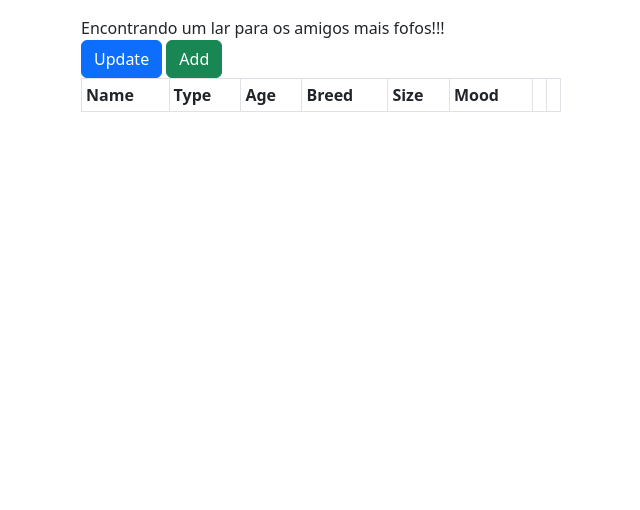
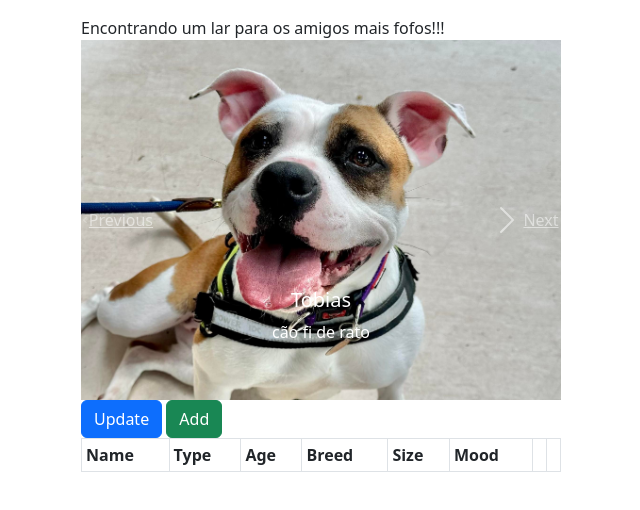
Before and after one commit to rjanuzi/Adopet, a website: page public/index.html in a window 1280 px wide. Shown: the part 110-620 px from the top of the page, without its empty margins (319-959 px from the left). Drawn offline with nearby package versions, Linux system fonts and the light colour scheme; no server answers.

Commit message:
image test

```diff
--- a/public/index.html
+++ b/public/index.html
@@ -20,8 +20,46 @@
       <h1 class="text-center display-2 mb-4">AdoPet</h1>
     </header>
 
+
+
     <main class="w-75 mx-auto">
       <div>Encontrando um lar para os amigos mais fofos!!!</div>
+
+      <div id="carouselExampleIndicators" class="carousel slide" data-ride="carousel">
+
+        <div class="carousel-inner">
+          <div class="carousel-item active">
+            <img class="d-block w-100" src="/images/dog.jpg" alt="First slide">
+            <div class="carousel-caption d-none d-md-block">
+              <h5>Tobias</h5>
+              <p>cão fi de rato</p>
+            </div>
+          </div>
+          <div class="carousel-item">
+            <img class="d-block w-100" src="http://localhost/images/dog.jpg" alt="Second slide">
+            <div class="carousel-caption d-none d-md-block">
+              <h5>Bruninho</h5>
+              <p>cão fi de rato</p>
+            </div>
+          </div>
+          <div class="carousel-item">
+            <img class="d-block w-100" src="http://localhost/images/dog.jpg" alt="Third slide">
+            <div class="carousel-caption d-none d-md-block">
+              <h5>Cleuton</h5>
+              <p>cão fi de rato</p>
+            </div>
+          </div>
+        </div>
+        <a class="carousel-control-prev" href="#carouselExampleIndicators" role="button" data-slide="prev">
+          <span class="carousel-control-prev-icon" aria-hidden="true"></span>
+          <span class="sr-only">Previous</span>
+        </a>
+        <a class="carousel-control-next" href="#carouselExampleIndicators" role="button" data-slide="next">
+          <span class="carousel-control-next-icon" aria-hidden="true"></span>
+          <span class="sr-only">Next</span>
+        </a>
+      </div>
+
       <button class="btn btn-primary" id="update-page">Update</button>
       <a class="btn btn-success" href="createPet">Add</a>
       <div class="col">
```
Also changed, not shown: public/images/dog.jpg (added).
